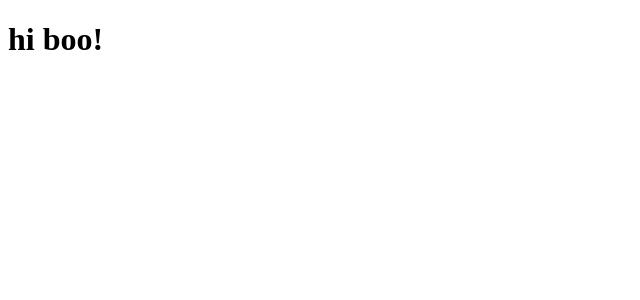
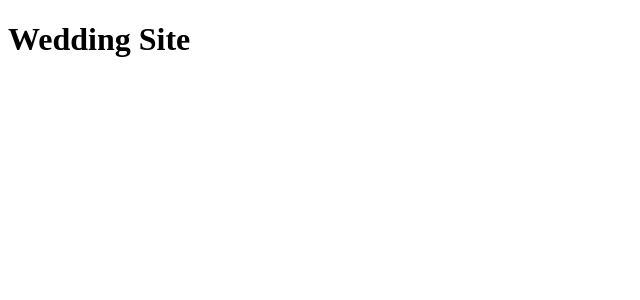
Before and after one commit to jmward09/johnandsuz, an Angular app: page / in a window 1280 px wide. Shown: the top 300 px of the page, without its empty margins (0-640 px from the left). Built offline with nearby package versions, Linux system fonts and the light colour scheme.

Commit message:
updating configs

```diff
--- a/src/app/app.component.ts
+++ b/src/app/app.component.ts
@@ -6,5 +6,5 @@ import { Component } from '@angular/core';
   styleUrls: ['./app.component.css']
 })
 export class AppComponent {
-  title = 'hi boo!';
+  title = "Wedding Site";
 }
--- a/src/index.html
+++ b/src/index.html
@@ -2,7 +2,7 @@
 <html>
 <head>
   <meta charset="utf-8">
-  <title>Johnandsuz</title>
+  <title>John and Suz</title>
   <base href="/">
 
   <meta name="viewport" content="width=device-width, initial-scale=1">
```
